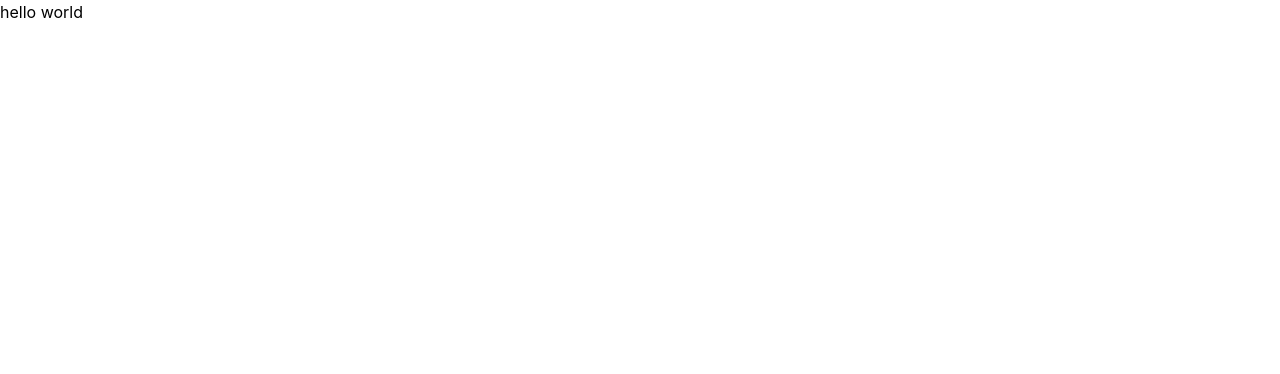
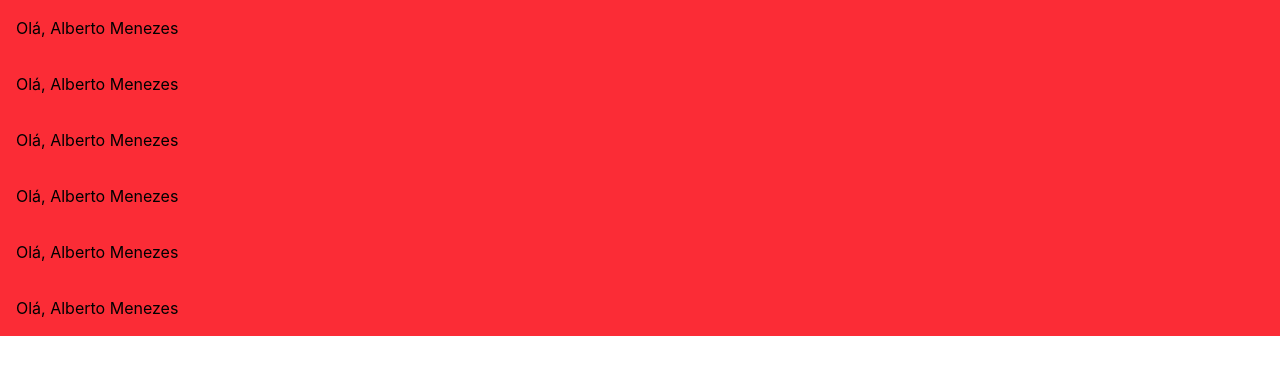
Before and after one commit to ledevmacedo/painel-partidas, a React (Vite) app: page / in a window 1280 px wide. Shown: the top 374 px of the page. Built offline with nearby package versions, Linux system fonts and the light colour scheme.

Commit message:
feat: userGreeting

```diff
--- a/src/App.tsx
+++ b/src/App.tsx
@@ -1,12 +1,21 @@
-// 1.Dá limite, cantos arredondados e espaço interior ao cartão.
-// 2. Destaca o destino e reduz o tamanho da informação secundária.
-// 3. Estiliza o botão com hover e um indicador de foco visível.
-// 4. Explica em voz alta o efeito de cada classe que adicionaste.
+//IMPORTS
+
+import UserGreeting from "./components/UserGreeting"
+
 export default function App() {
+  //LOGICA
+
+  const user = { primeiro: "Alberto", ultimo: "Menezes", id: "ID_OO1" }
 
   return (
+    //HTML
     <>
-      <h1>hello world</h1>
+      <UserGreeting user={user} />
+      <UserGreeting user={user} />
+      <UserGreeting user={user} />
+      <UserGreeting user={user} />
+      <UserGreeting user={user} />
+      <UserGreeting user={user} />
     </>
   )
 }
--- /dev/null
+++ b/src/components/userGreeting.tsx
@@ -0,0 +1,26 @@
+//IMPORTS
+
+//TYPES / INTERFACE
+
+interface User {
+    id: string
+    primeiro: string
+    ultimo: string
+}
+
+interface UserGreetingProps {
+    user: User
+}
+
+export default function UserGreeting({ user }: UserGreetingProps) {
+    //LOGICA
+
+    return (
+
+        //HTML
+
+        <div className="bg-red-500 p-4">
+            <h1>Olá, {user.primeiro} {user.ultimo}</h1>
+        </div>
+    )
+}
```
